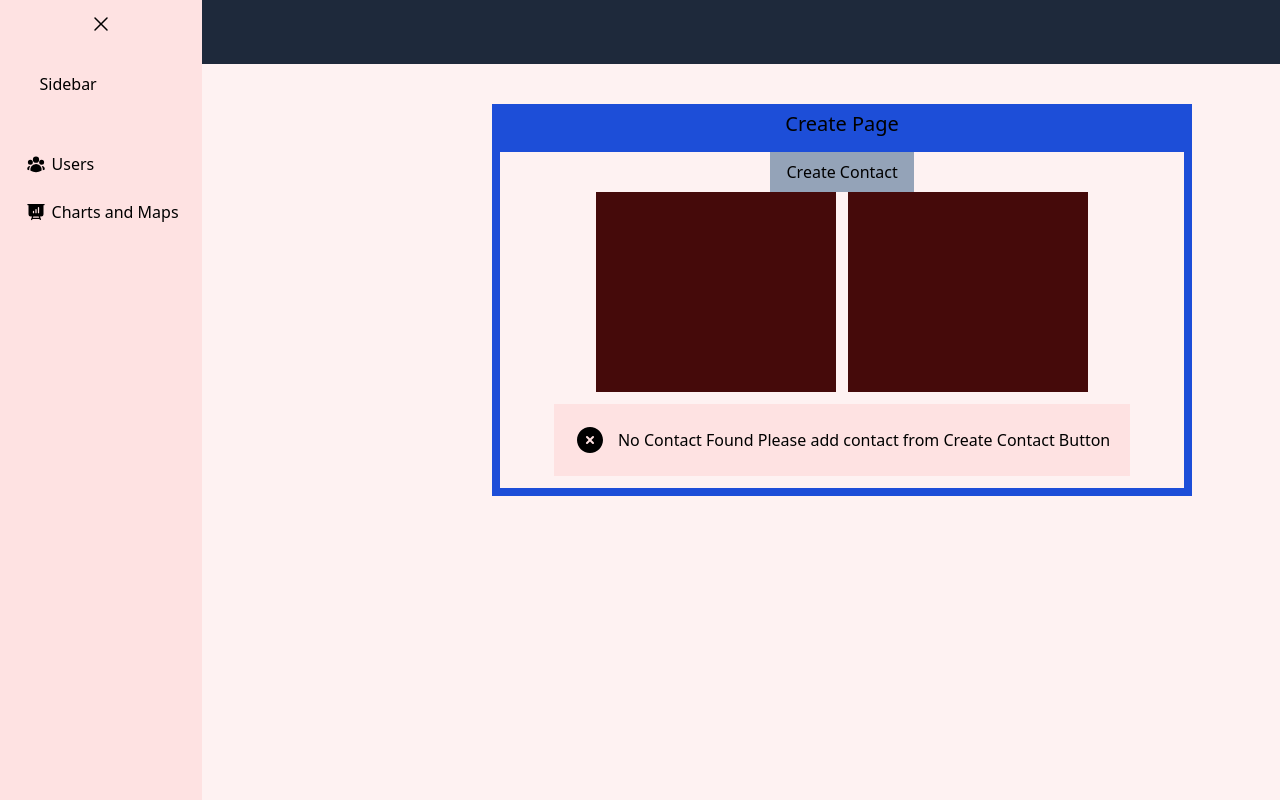
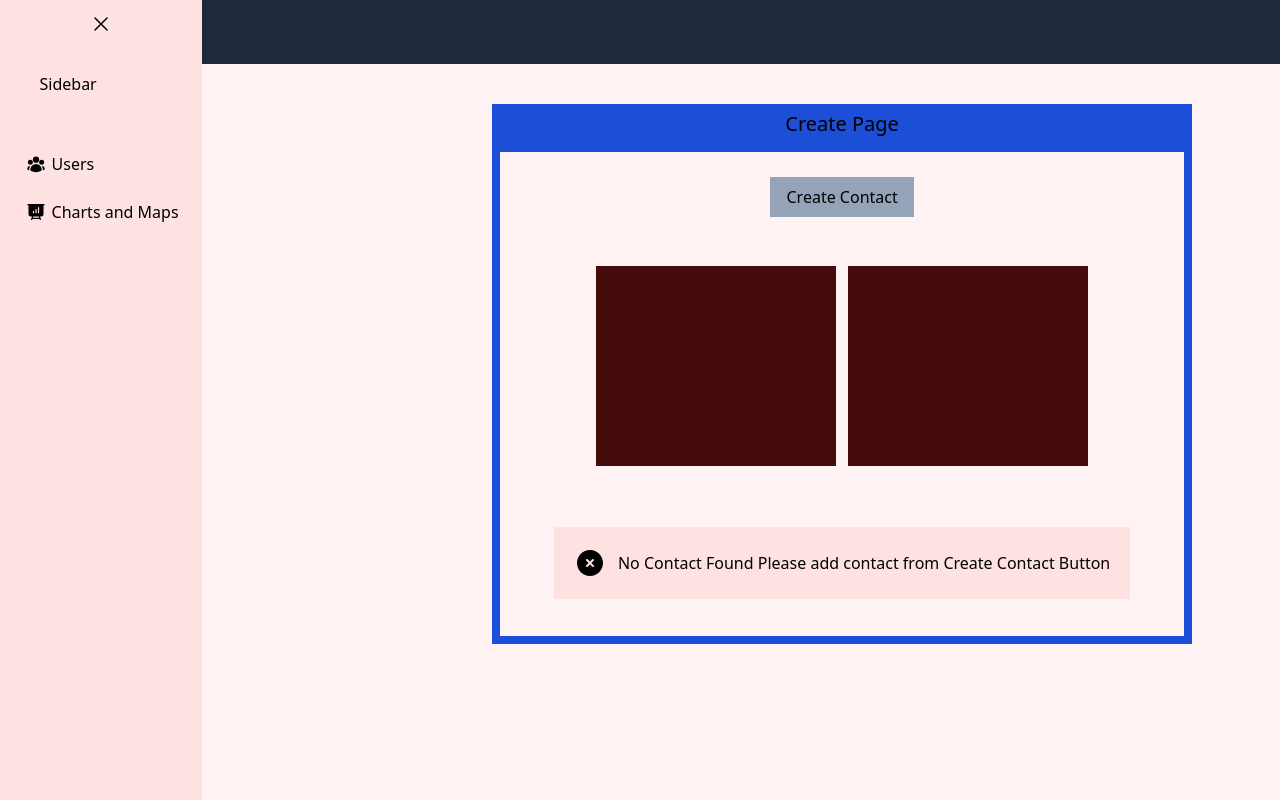
Before and after one commit to jaihindkushwah/Taiyo.ai_Projects, a React (Create React App) app: page / in a window 1280 px wide. Built offline with nearby package versions, Linux system fonts and the light colour scheme.

Commit message:
added box

```diff
--- a/src/scenes/contact/ContactPage.jsx
+++ b/src/scenes/contact/ContactPage.jsx
@@ -8,7 +8,7 @@ function ContactPage(){
         <div className="h-10 w-full flex justify-center items-center bg-blue-700">
           <h2 className="text-xl font-normal">Create Page</h2>
         </div>
-        <div className="flex justify-around items-center flex-col border-blue-700 border-[8px] min-h-[500px]git w-full">
+        <div className="flex justify-around items-center flex-col border-blue-700 border-[8px] min-h-[500px] w-full">
               <div>
                 <button className="bg-slate-400 pt-2 pb-2 pl-4 pr-4">
                   Create Contact
```
